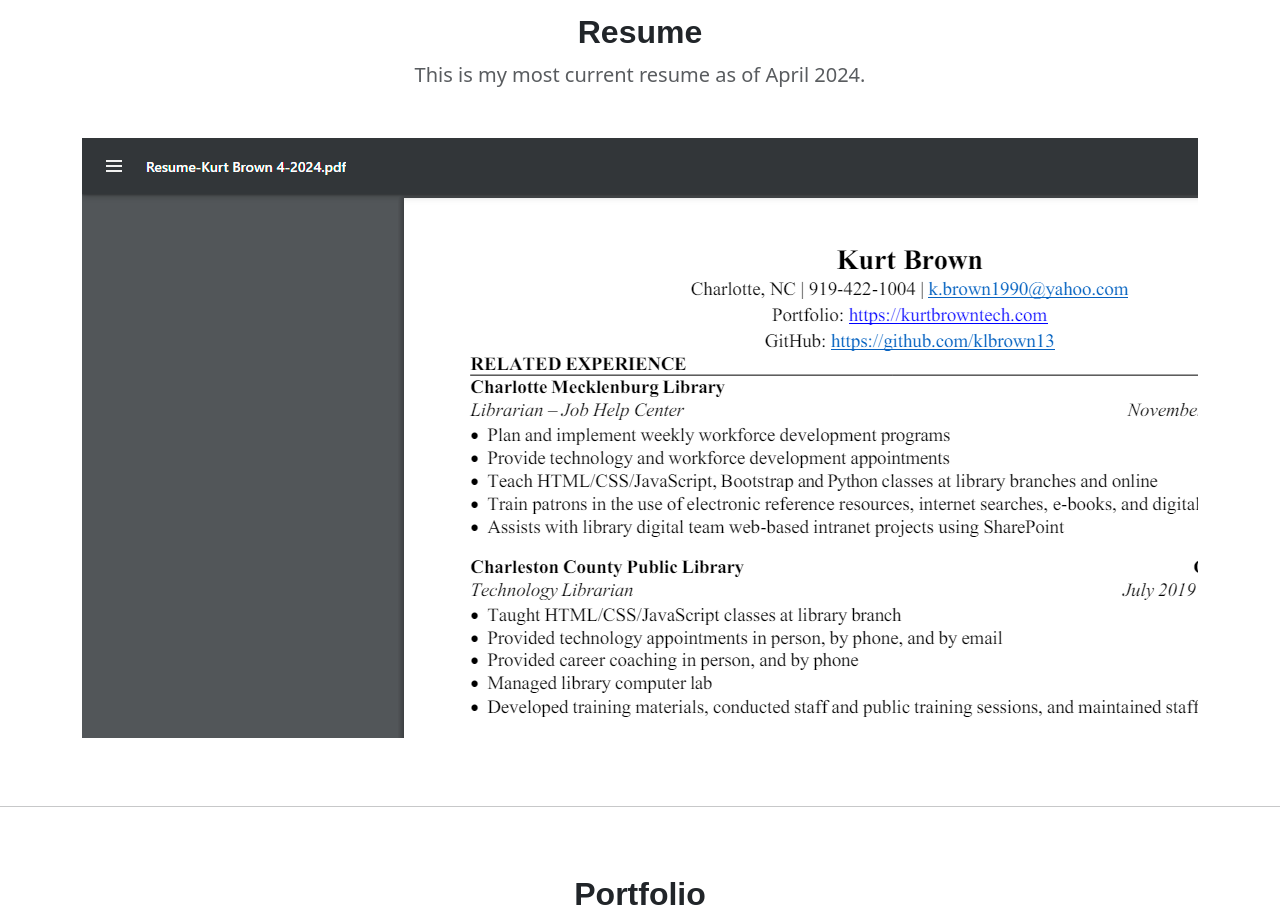
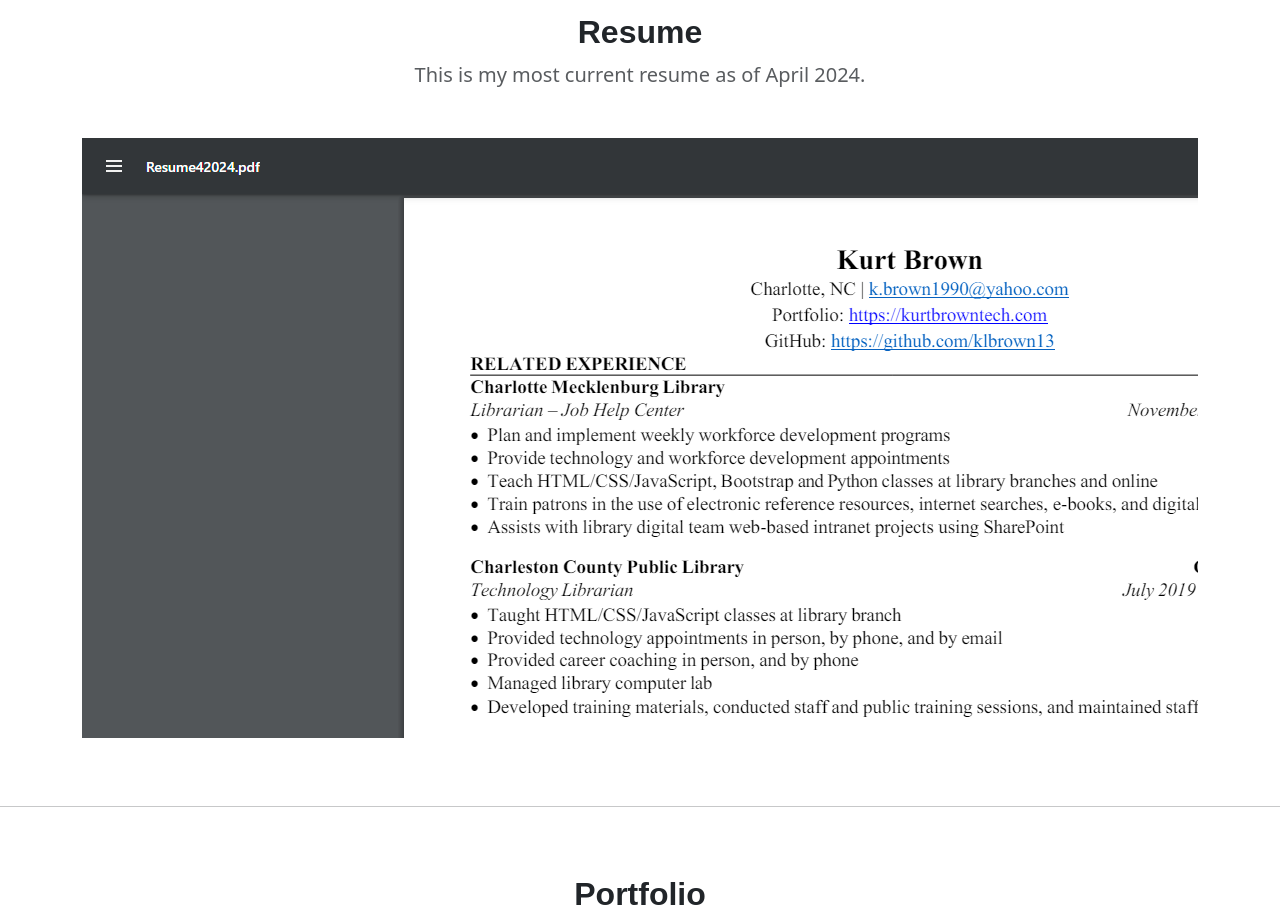
Before and after one commit to klbrown13/Web-287-Final-Project, a plain HTML site: page index.html in a window 1280 px wide. Shown: the part 1120-2038 px from the top of the page. Drawn offline with nearby package versions, Linux system fonts and the light colour scheme.

Commit message:
Updated index.html

```diff
--- a/index.html
+++ b/index.html
@@ -171,7 +171,7 @@
               <p class="lead text-muted mb-5">
                 This is my most current resume as of April 2024.
               </p>
-              <iframe src="images/Resume-Image.png" width="500" height="600">Resume</iframe>
+              <iframe src="images/Resume42024.png" width="500" height="600">Resume</iframe>
             </div>
           </div>
         </section>
```
Also changed, not shown: images/Resume42024.png (added).
